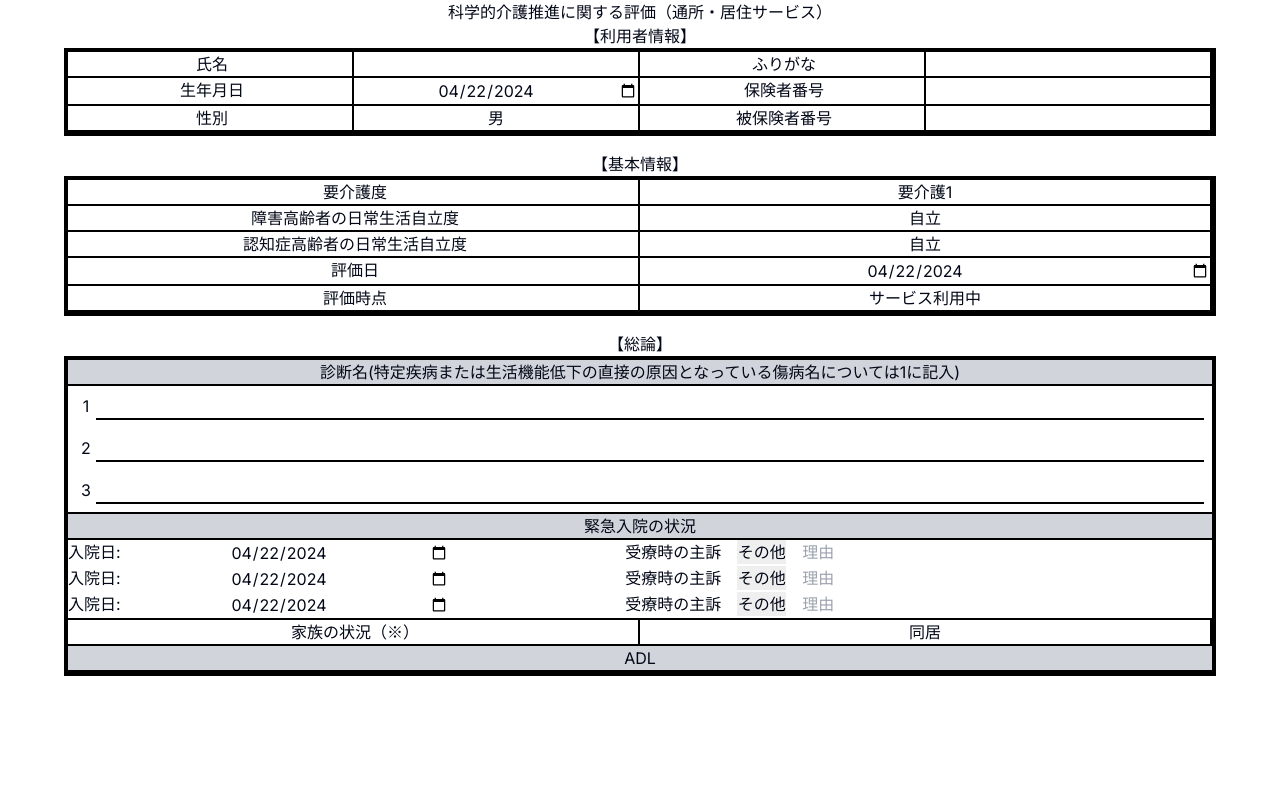
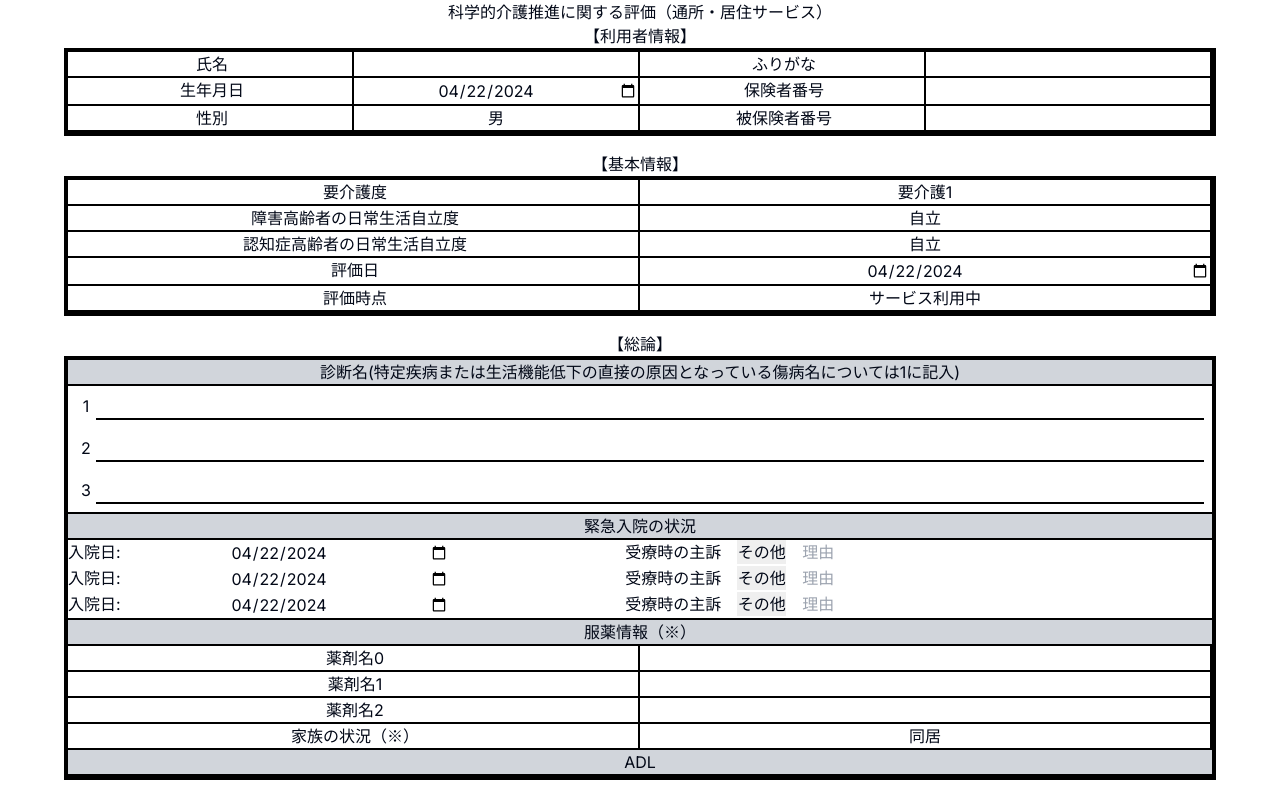
Before and after one commit to brainvader/life-2024, a Next.js app: page / in a window 1280 px wide. Built offline with nearby package versions, Linux system fonts and the light colour scheme.

Commit message:
refactor: Make medicine info visible

```diff
--- a/components/general.tsx
+++ b/components/general.tsx
@@ -161,7 +161,7 @@ export default function General() {
                     })}
                 </div>
 
-                {/* <Medicine /> */}
+                <Medicine />
 
                 <SelectCell
                     id="family"
```
